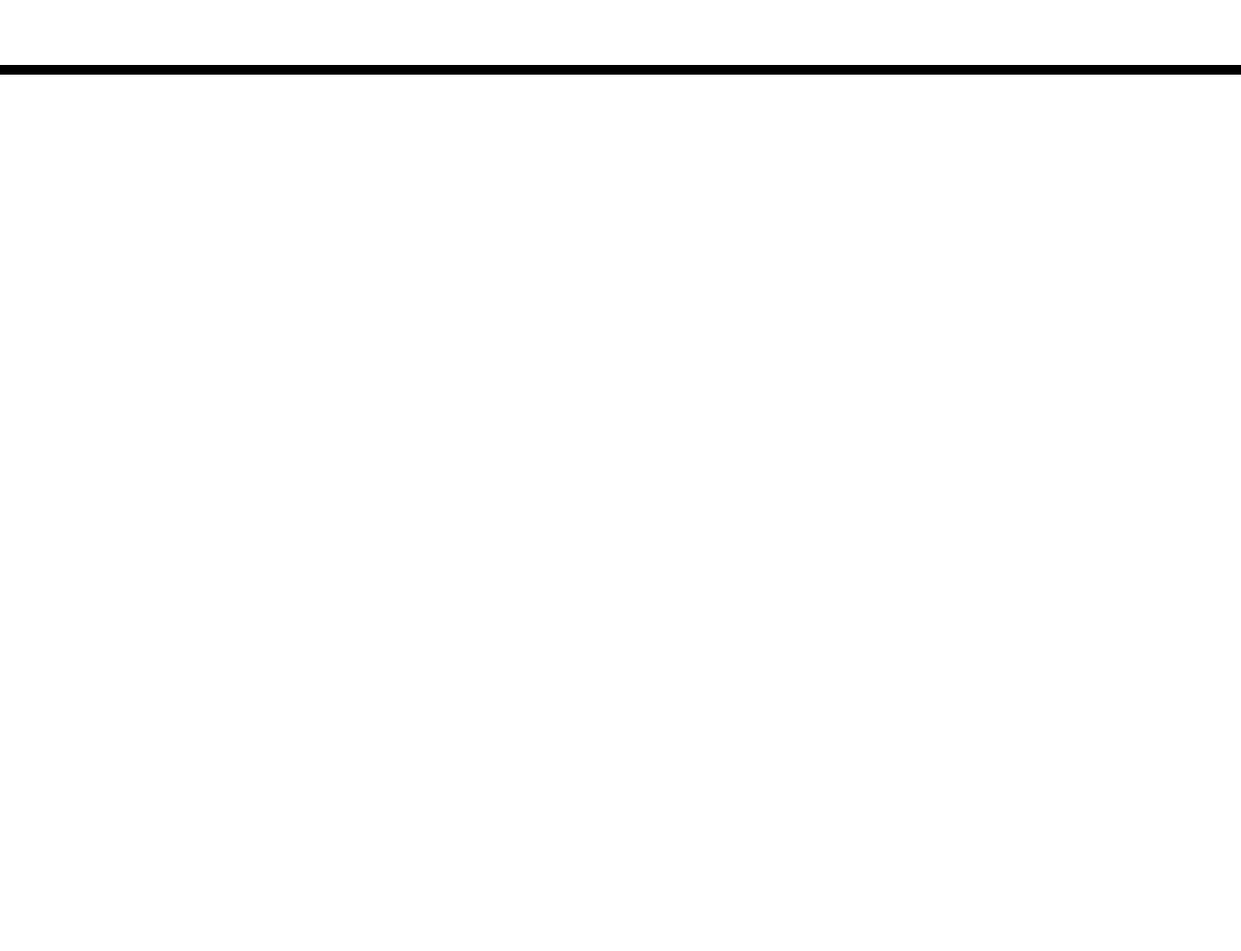
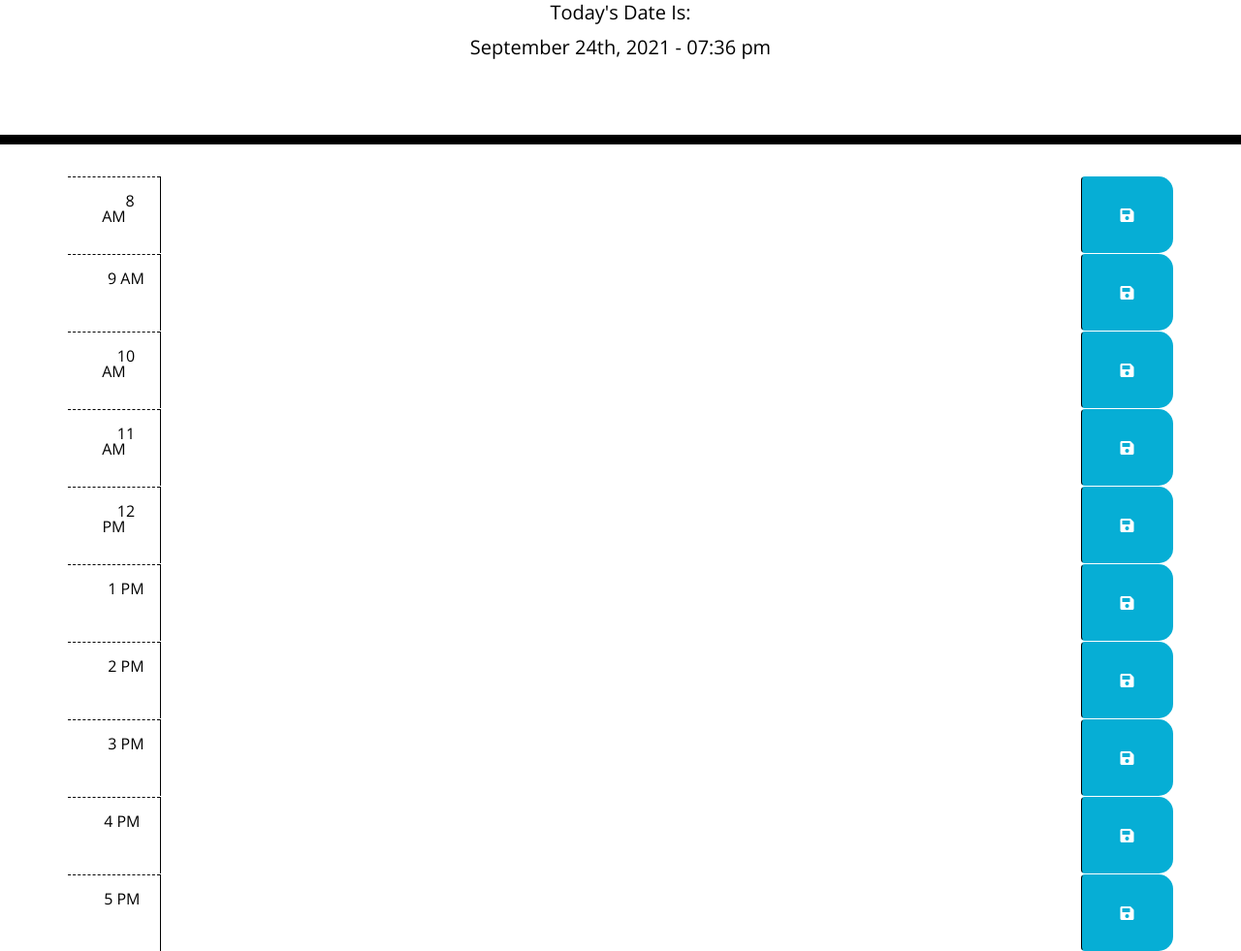
Before and after one commit to mjb4040/super-disco, a plain HTML site: page index.html in a window 1280 px wide. Shown: the part 191-1172 px from the top of the page at 97% size. Before the commit the page ends 800 px from the top, so only its background shows below. Drawn offline with nearby package versions, Linux system fonts and the light colour scheme; files that its build step writes are made by us from their sources.

Commit message:
date and times

```diff
--- a/assets/js/script.js
+++ b/assets/js/script.js
@@ -0,0 +1,10 @@
+// Display today's day and date
+
+var rightNow = moment().format("MMMM Do, YYYY - hh:mm a");
+console.log(rightNow);
+document.getElementById("currentDay").innerHTML = rightNow;
+
+//function currentDay (){
+//var rightNow = document.getElementById("currentDay");
+//return rightNow;
+// }
--- a/index.html
+++ b/index.html
@@ -4,35 +4,118 @@
     <meta charset="UTF-8" />
     <meta name="viewport" content="width=device-width, initial-scale=1.0" />
     <meta http-equiv="X-UA-Compatible" content="ie=edge" />
-    <link
-      rel="stylesheet"
-      href="https://stackpath.bootstrapcdn.com/bootstrap/4.3.1/css/bootstrap.min.css"
-    />
-    <link
-      rel="stylesheet"
-      href="https://use.fontawesome.com/releases/v5.8.1/css/all.css"
-      integrity="sha384-50oBUHEmvpQ+1lW4y57PTFmhCaXp0ML5d60M1M7uH2+nqUivzIebhndOJK28anvf"
-      crossorigin="anonymous"
-    />
-    <link
-      href="https://fonts.googleapis.com/css?family=Open+Sans&display=swap"
-      rel="stylesheet"
-    />
-    <link rel="stylesheet" href="style.css" />
+    <link rel="stylesheet" href="https://stackpath.bootstrapcdn.com/bootstrap/4.3.1/css/bootstrap.min.css" />
+    <link rel="stylesheet" href="https://use.fontawesome.com/releases/v5.8.1/css/all.css"
+      integrity="sha384-50oBUHEmvpQ+1lW4y57PTFmhCaXp0ML5d60M1M7uH2+nqUivzIebhndOJK28anvf" crossorigin="anonymous" />
+    <link href="https://fonts.googleapis.com/css?family=Open+Sans&display=swap" rel="stylesheet" />
+    <link rel="stylesheet" href="assets/css/style.css">
     <title>Work Day Scheduler</title>
   </head>
-
   <body>
     <header class="jumbotron">
       <h1 class="display-3">Work Day Scheduler</h1>
       <p class="lead">A simple calendar app for scheduling your work day</p>
+      <p class="lead"> Today's Date Is: </p>
       <p id="currentDay" class="lead"></p>
     </header>
     <div class="container">
-      <!-- Timeblocks go here -->
+	<!-- Timeblocks start here -->
+  <div id="hour8" class="row time-block">
+    <div class="col-md-1 hour">
+        8 AM
     </div>
+    <textarea class="col-md-10 description">
+    </textarea>
+    <button class="btn saveBtn col-md-1"><i class="fas fa-save"></i></button>
+</div>
+
+<div id="hour8" class="row time-block">
+  <div class="col-md-1 hour">
+      9 AM
+  </div>
+  <textarea class="col-md-10 description">
+  </textarea>
+  <button class="btn saveBtn col-md-1"><i class="fas fa-save"></i></button>
+</div>
+
+<div id="hour8" class="row time-block">
+  <div class="col-md-1 hour">
+      10 AM
+  </div>
+  <textarea class="col-md-10 description">
+  </textarea>
+  <button class="btn saveBtn col-md-1"><i class="fas fa-save"></i></button>
+</div>
+
+<div id="hour8" class="row time-block">
+  <div class="col-md-1 hour">
+      11 AM
+  </div>
+  <textarea class="col-md-10 description">
+  </textarea>
+  <button class="btn saveBtn col-md-1"><i class="fas fa-save"></i></button>
+</div>
+
+<div id="hour8" class="row time-block">
+  <div class="col-md-1 hour">
+      12 PM
+  </div>
+  <textarea class="col-md-10 description">
+  </textarea>
+  <button class="btn saveBtn col-md-1"><i class="fas fa-save"></i></button>
+</div>
+
+<div id="hour8" class="row time-block">
+  <div class="col-md-1 hour">
+      1 PM
+  </div>
+  <textarea class="col-md-10 description">
+  </textarea>
+  <button class="btn saveBtn col-md-1"><i class="fas fa-save"></i></button>
+</div>
+
+<div id="hour8" class="row time-block">
+  <div class="col-md-1 hour">
+      2 PM
+  </div>
+  <textarea class="col-md-10 description">
+  </textarea>
+  <button class="btn saveBtn col-md-1"><i class="fas fa-save"></i></button>
+</div>
+
+<div id="hour8" class="row time-block">
+  <div class="col-md-1 hour">
+      3 PM
+  </div>
+  <textarea class="col-md-10 description">
+  </textarea>
+  <button class="btn saveBtn col-md-1"><i class="fas fa-save"></i></button>
+</div>
+
+<div id="hour8" class="row time-block">
+  <div class="col-md-1 hour">
+    4 PM
+</div>
+<textarea class="col-md-10 description">
+</textarea>
+<button class="btn saveBtn col-md-1"><i class="fas fa-save"></i></button>
+</div>
+
+<div id="hour8" class="row time-block">
+  <div class="col-md-1 hour">
+    5 PM
+</div>
+<textarea class="col-md-10 description">
+</textarea>
+<button class="btn saveBtn col-md-1"><i class="fas fa-save"></i></button>
+</div>
+
+
+
+
 
     <script src="https://code.jquery.com/jquery-3.4.1.min.js"></script>
     <script src="https://cdnjs.cloudflare.com/ajax/libs/moment.js/2.24.0/moment.min.js"></script>
+    <script src="./assets/js/script.js"></script>
   </body>
-</html>
+  </html>
```
Also changed, not shown: 2 other files.
